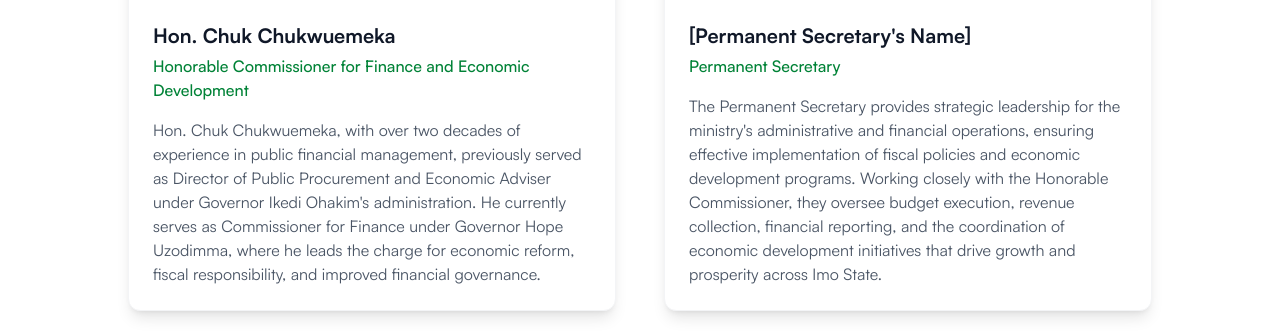
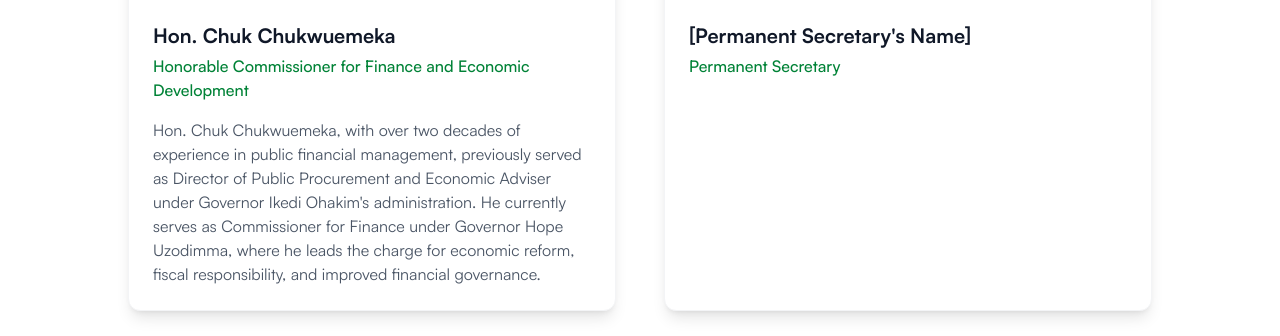
Before and after one commit to IDCLofficial/ministry-of-finance-and-economic-development, a Next.js app: page /about in a window 1280 px wide. Shown: the part 5739-6075 px from the top of the page. Built offline with nearby package versions, Linux system fonts and the light colour scheme.

Commit message:
update about page

```diff
--- a/app/about/page.tsx
+++ b/app/about/page.tsx
@@ -341,12 +341,6 @@ export default function About() {
                             <div className="p-6">
                                 <h3 className="text-xl font-bold text-gray-900">[Permanent Secretary&apos;s Name]</h3>
                                 <p className="text-green-700 font-medium mt-1">Permanent Secretary</p>
-                                <p className="mt-4 text-gray-600">
-                                    The Permanent Secretary provides strategic leadership for the ministry&apos;s administrative and financial operations,
-                                    ensuring effective implementation of fiscal policies and economic development programs. Working closely with the
-                                    Honorable Commissioner, they oversee budget execution, revenue collection, financial reporting, and the
-                                    coordination of economic development initiatives that drive growth and prosperity across Imo State.
-                                </p>
                             </div>
                         </div>
                     </div>
```
